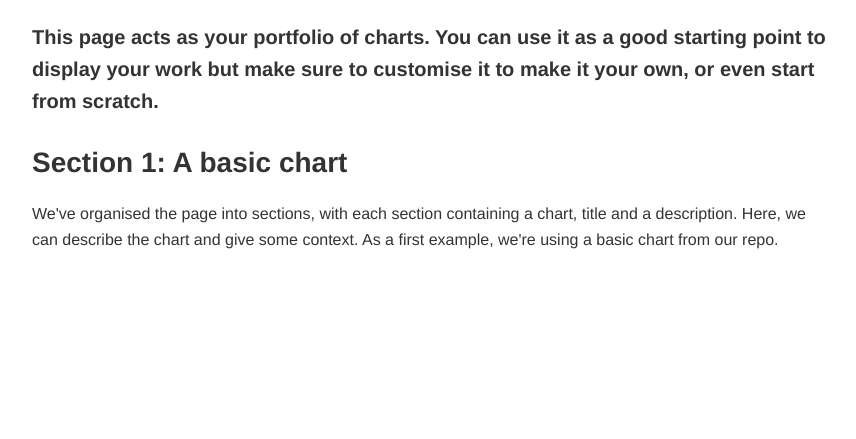
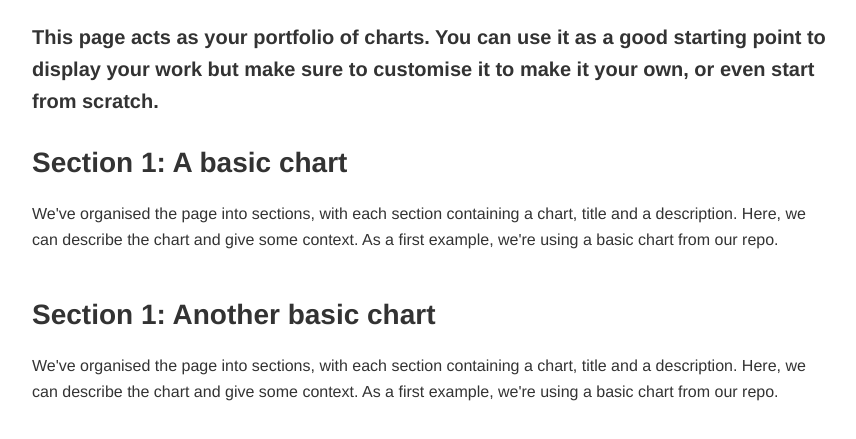
Before and after one commit to kearneyLSE/KearneyLSE.github.io, a plain HTML site: page index.html in a window 1280 px wide. Shown: the part 177-616 px from the top of the page, without its empty margins (208-1064 px from the left). Drawn offline with Linux system fonts and the light colour scheme; a script that the page names is missing.

Commit message:
Add second chart

```diff
--- a/index.html
+++ b/index.html
@@ -91,6 +91,44 @@
 
     </script>
 
+
+
+      <!-- We're organising the page into sections, with each section containing a chart, title and a description -->
+    <section>
+        <div class="chart-description">
+            <h2>Section 1: Another basic chart</h2>
+            <p> <!-- This is a paragraph, it's the main way to display text on a web page -->
+                We've organised the page into sections, with each section containing a chart, title and a description. Here, we can describe the chart and give some context.
+                As a first example, we're using a basic chart from our repo.
+            </p>
+        </div>
+        <figure id="Location2"></figure> <!-- we give it an id so we can put a vega-lite graph here with VegaEmbed -->
+    </section>
+
+    <!-- Do you want to add more sections? -->
+        <!-- Try copying pasting the section above -->
+        <!-- You'll need to change the id of the figure "<figure id="Location3"... -->
+        <!-- ... and add a new variable for the graph spec in the script at the bottom of the page -->
+
+
+    <!-- This is a script, it's a way to run JavaScript code on the page -->
+    <script>
+        // This is a comment in JavaScript - it's a different language to HTML and CSS
+
+        let figure_2_spec = "https://raw.githubusercontent.com/EconomicsObservatory/courses/main/2/s2_chart2.json"; // We're storing the URL of the graph we want to display in a variable
+                                                                                                                    // You should have a spec for a graph in this same folder. Just specify its name here, e.g. let figure_1_spec = "chart1.json"
+
+        vegaEmbed('#Location2', figure_2_spec) // We're using the vegaEmbed function to put a graph in the element with id figure_1
+
+        // Do you want to add more graphs?
+        // try defining a new variable for figure_3_spec, adding VegaEmbed for Location3, and adding a new section in the HTML
+        // e.g.
+        // let figure_3_spec = ...
+        // vegaEmbed('#Location3', figure_3_spec)
+
+
+    </script>
+
 </body>
 
 </html>
```
